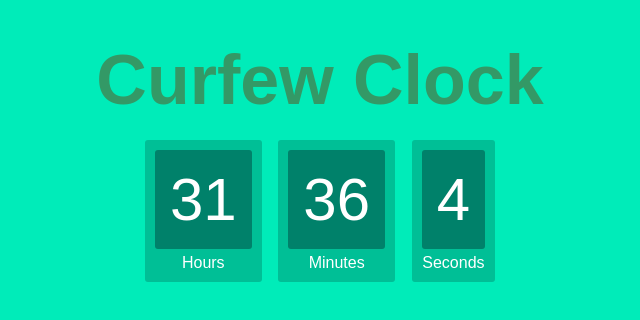
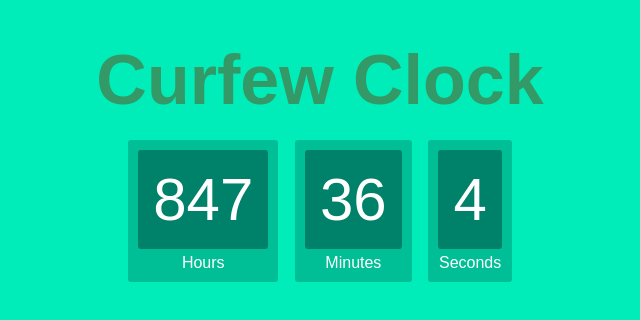
Before and after one commit to sudoanupriya/sudoanupriya.github.io, a plain HTML site: page index.html in a window 1280 px wide. Shown: the whole page, without its empty margins (320-960 px from the left). Drawn offline with Linux system fonts and the light colour scheme.

Commit message:
Update index.html

```diff
--- a/index.html
+++ b/index.html
@@ -63,7 +63,7 @@ h1{
     </div>
   </div>
 <script>
-var deadline = new Date("Mar 12, 2021 00:00:00").getTime();
+var deadline = new Date("Apr 15, 2021 00:00:00").getTime();
 var x = setInterval(function() {
 var now = new Date().getTime();
 var t = deadline - now;
```
